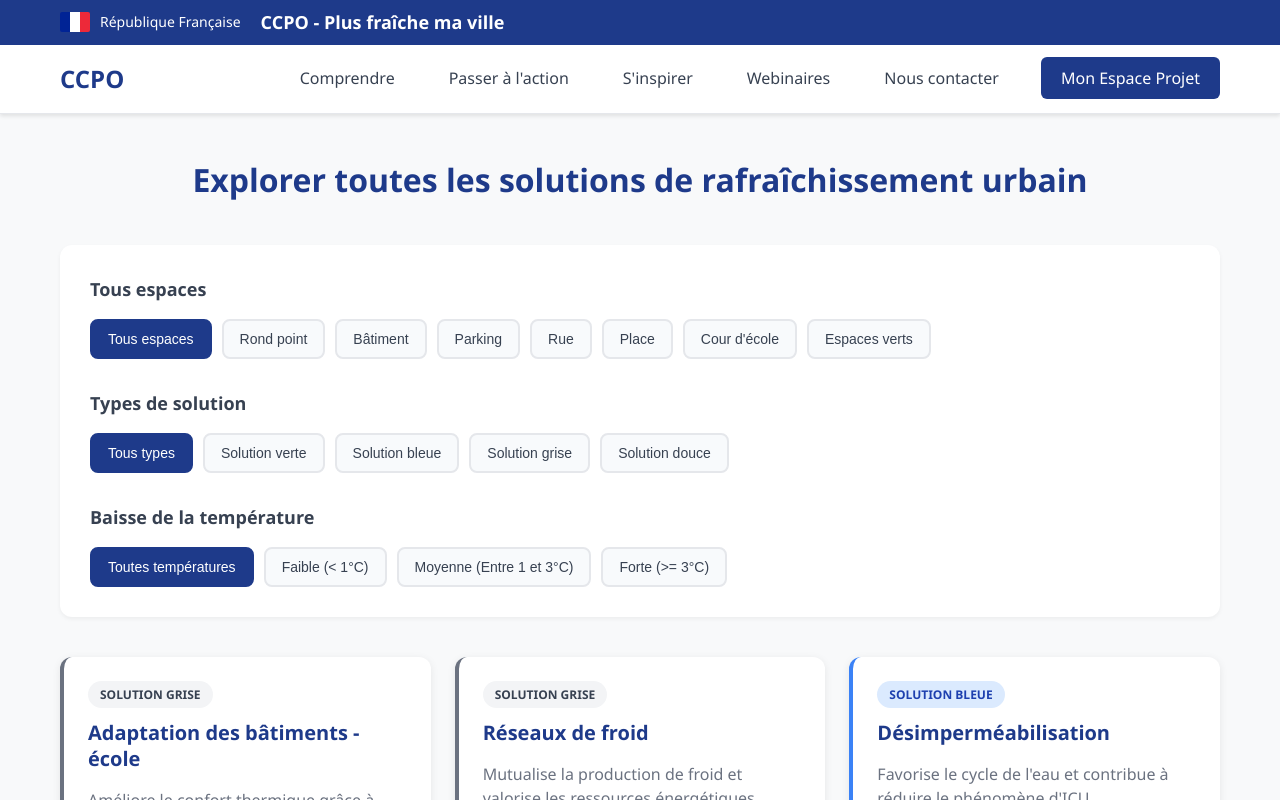
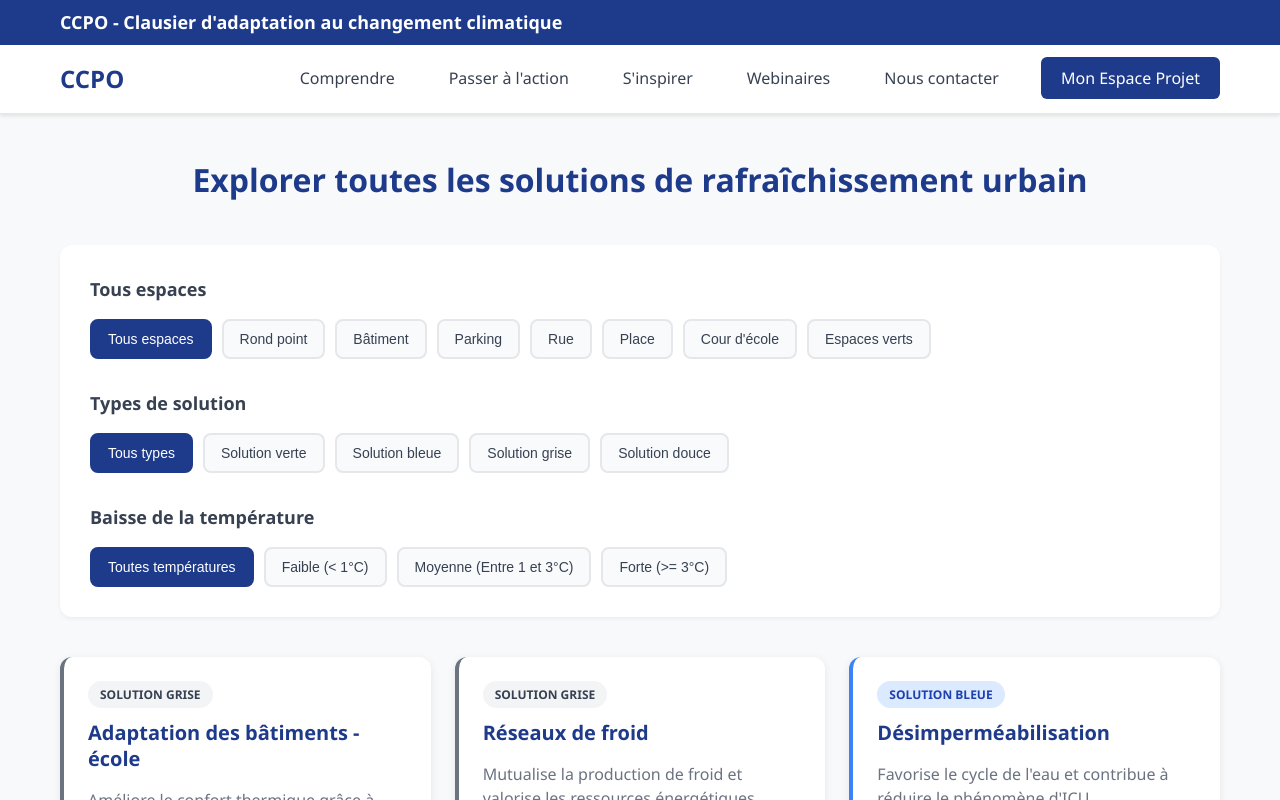
Before and after one commit to abarreaux-bigblue/ccpo, a React (Vite) app: page / in a window 1280 px wide. Shown: the top 800 px of the page. Built offline with nearby package versions, Linux system fonts and the light colour scheme; the HTML template or start-up script is replaced by a standard one.

Commit message:
refactor: drop rep fr part

```diff
--- a/src/App.tsx
+++ b/src/App.tsx
@@ -1,4 +1,4 @@
-import React, { useState } from 'react';
+import { useState } from 'react';
 import { Filters } from './types';
 import { solutions } from './data/solutions';
 import Header from './components/Header';
--- a/src/components/Header.tsx
+++ b/src/components/Header.tsx
@@ -6,16 +6,8 @@ const Header: React.FC = () => {
       <div className="header-top">
         <div className="container">
           <div className="header-content">
-            <div className="logo-section">
-              <div className="french-flag">
-                <div className="flag-stripe blue"></div>
-                <div className="flag-stripe white"></div>
-                <div className="flag-stripe red"></div>
-              </div>
-              <span className="republic-text">République Française</span>
-            </div>
             <div className="header-title">
-              <h1>CCPO - Plus fraîche ma ville</h1>
+              <h1>CCPO - Clausier d'adaptation au changement climatique</h1>
             </div>
           </div>
         </div>
--- a/src/style.css
+++ b/src/style.css
@@ -36,33 +36,7 @@ body {
   gap: 20px;
 }
 
-.logo-section {
-  display: flex;
-  align-items: center;
-  gap: 10px;
-}
 
-.french-flag {
-  display: flex;
-  width: 30px;
-  height: 20px;
-  border-radius: 2px;
-  overflow: hidden;
-}
-
-.flag-stripe {
-  flex: 1;
-  height: 100%;
-}
-
-.flag-stripe.blue { background: #002395; }
-.flag-stripe.white { background: #fff; }
-.flag-stripe.red { background: #ed2939; }
-
-.republic-text {
-  font-size: 14px;
-  font-weight: 500;
-}
 
 .header-title h1 {
   font-size: 18px;
```
